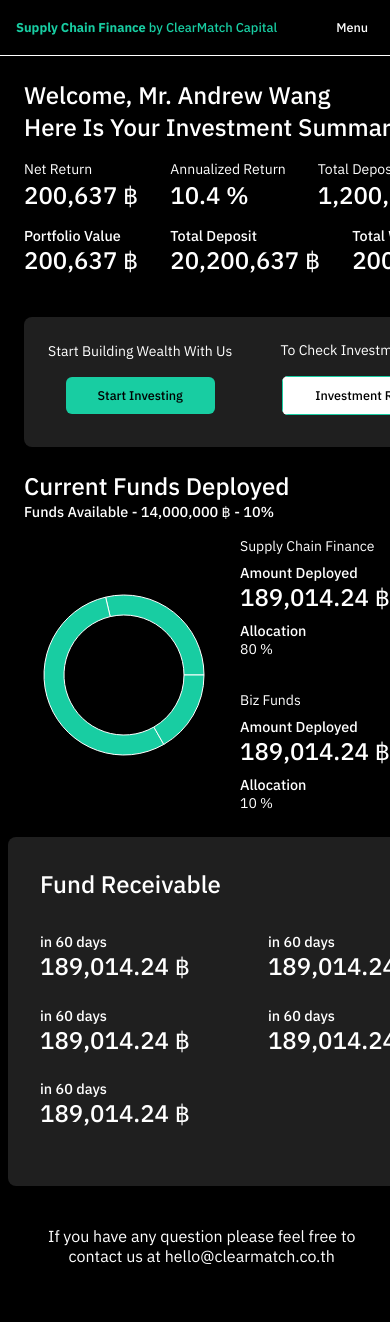
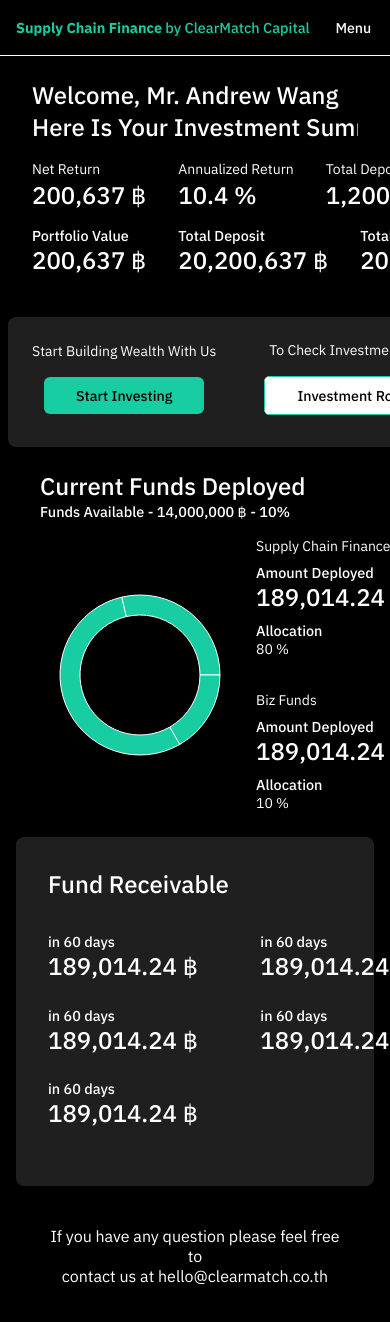
Before and after one commit to winliewpairat/pp-design-sandbox, a Next.js app: page / in a window 390 px wide. Shown: the top 1322 px of the page. Built offline with nearby package versions, Linux system fonts and the light colour scheme.

Commit message:
update responsive

```diff
--- a/components/cta.module.scss
+++ b/components/cta.module.scss
@@ -14,9 +14,10 @@
     align-items: center;
 
     @include breakpoint('mobile') {
-        margin: auto $space-16;
+        margin: auto;
         padding: $space-24 0 $space-8 0;
         width: max-content;
+        align-items: center;
     }
 
     @include breakpoint('tablet') {
--- a/components/deployed.module.scss
+++ b/components/deployed.module.scss
@@ -13,14 +13,13 @@
     align-items: center;
 
     @include breakpoint('mobile') {
-        margin: auto $space-16;
-        padding: $space-24 0 $space-8 0;
         width: max-content;
+        align-items: center;
+        padding: $space-24 $space-32 $space-8 $space-32;
     }
 
     @include breakpoint('tablet') {
         margin: $space-24 auto;
-        padding: $space-24 $space-40 $space-16 $space-40;
         width: max-content;
         align-items: center;
     }
--- a/components/footer.jsx
+++ b/components/footer.jsx
@@ -2,7 +2,7 @@ import React from "react";
 
 export default function Overview() {
   return (
-    <div style={{ margin: "auto", width: "max-content" }}>
+    <div style={{ margin: "auto", width: "auto" }}>
       <div style={{ padding: "40px", textAlign: "center" }}>
         If you have any question please feel free to
         <br />
--- a/components/nav.module.scss
+++ b/components/nav.module.scss
@@ -57,7 +57,7 @@
 
     @include breakpoint('mobile') {
         padding: $space-16 $space-16;
-        font-size: 0.8rem;
+        font-size: 0.9rem;
     }
 
     @include breakpoint('tablet') {
--- a/components/receivable.module.scss
+++ b/components/receivable.module.scss
@@ -10,14 +10,25 @@
     flex-direction: column;
     border-radius: $space-8;
     margin: auto;
-    width: max-content;
     padding: $space-32;
+
+    @include breakpoint('mobile') {
+        margin: auto $space-8;
+        width: auto;
+    }
+
+    @include breakpoint('tablet') {
+        margin: $space-24 auto;
+        width: max-content;
+    }
+
+
 }
 
 .box {
     display: flex;
     flex-direction: row;
-    gap: 20vw;
+    gap: 16vw;
 }
 
 .nested {
--- a/components/summary.module.scss
+++ b/components/summary.module.scss
@@ -6,15 +6,17 @@
 .container {
     display: flex;
     flex-direction: column;
-    width: max-content;
     margin: $space-40 auto;
+    padding: auto;
 
     @include breakpoint('mobile') {
-        margin: $space-80 $space-16 $space-40;
+        margin: $space-80 $space-24 $space-40 $space-24;
+        width: auto;
     }
 
     @include breakpoint('tablet') {
         margin: $space-40 auto;
+        width: max-content;
     }
 
 }
--- a/pages/index.jsx
+++ b/pages/index.jsx
@@ -1,10 +1,9 @@
 import NavBar from "../components/nav";
 import Summary from "../components/summary";
 import Deployed from "../components/deployed";
-import Footer from "../components/footer"
+import Footer from "../components/footer";
 import Receivable from "../components/receivable";
 import CTA from "../components/cta";
-
 
 export default function Overview() {
   return (
--- a/styles/overview.module.scss
+++ /dev/null
@@ -1,121 +0,0 @@
-.container {
-  min-height: 100vh;
-  padding: 0 0.5rem;
-  display: flex;
-  flex-direction: column;
-  justify-content: center;
-  align-items: center;
-  height: 100vh;
-}
-
-.main {
-  padding: 5rem 0;
-  flex: 1;
-  display: flex;
-  flex-direction: column;
-  justify-content: center;
-  align-items: center;
-}
-
-.footer {
-  width: 100%;
-  height: 100px;
-  border-top: 1px solid #eaeaea;
-  display: flex;
-  justify-content: center;
-  align-items: center;
-}
-
-.footer a {
-  display: flex;
-  justify-content: center;
-  align-items: center;
-  flex-grow: 1;
-}
-
-.title a {
-  color: #0070f3;
-  text-decoration: none;
-}
-
-.title a:hover,
-.title a:focus,
-.title a:active {
-  text-decoration: underline;
-}
-
-.title {
-  margin: 0;
-  line-height: 1.15;
-  font-size: 4rem;
-}
-
-.title,
-.description {
-  text-align: center;
-}
-
-.description {
-  line-height: 1.5;
-  font-size: 1.5rem;
-}
-
-.code {
-  background: #fafafa;
-  border-radius: 5px;
-  padding: 0.75rem;
-  font-size: 1.1rem;
-  font-family: Menlo, Monaco, Lucida Console, Liberation Mono, DejaVu Sans Mono,
-    Bitstream Vera Sans Mono, Courier New, monospace;
-}
-
-.grid {
-  display: flex;
-  align-items: center;
-  justify-content: center;
-  flex-wrap: wrap;
-  max-width: 800px;
-  margin-top: 3rem;
-}
-
-.card {
-  margin: 1rem;
-  padding: 1.5rem;
-  text-align: left;
-  color: inherit;
-  text-decoration: none;
-  border: 1px solid #eaeaea;
-  border-radius: 10px;
-  transition: color 0.15s ease, border-color 0.15s ease;
-  width: 45%;
-}
-
-.card:hover,
-.card:focus,
-.card:active {
-  color: #0070f3;
-  border-color: #0070f3;
-}
-
-.card h2 {
-  margin: 0 0 1rem 0;
-  font-size: 1.5rem;
-}
-
-.card p {
-  margin: 0;
-  font-size: 1.25rem;
-  line-height: 1.5;
-}
-
-.logo {
-  height: 1em;
-  margin-left: 0.5rem;
-}
-
-@media (max-width: 600px) {
-  .grid {
-    width: 100%;
-    flex-direction: column;
-  }
-}
--- a/styles/theme/type.scss
+++ b/styles/theme/type.scss
@@ -230,7 +230,7 @@ p .body{
     white-space:nowrap;
 
     @include breakpoint('mobile') {
-        font-size: calc(14.2px - 0.1rem);
+        font-size: 14.2px;
     }
 
     @include breakpoint('tablet') {
```
